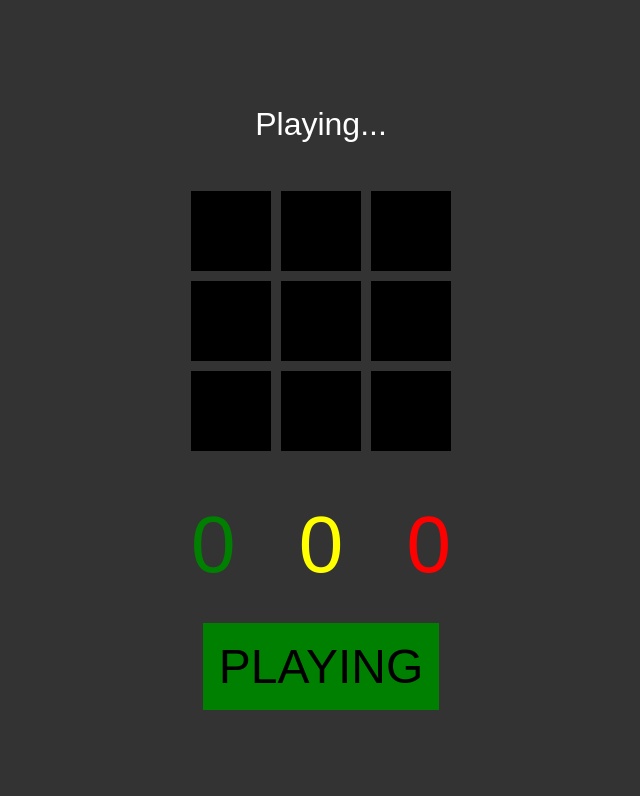
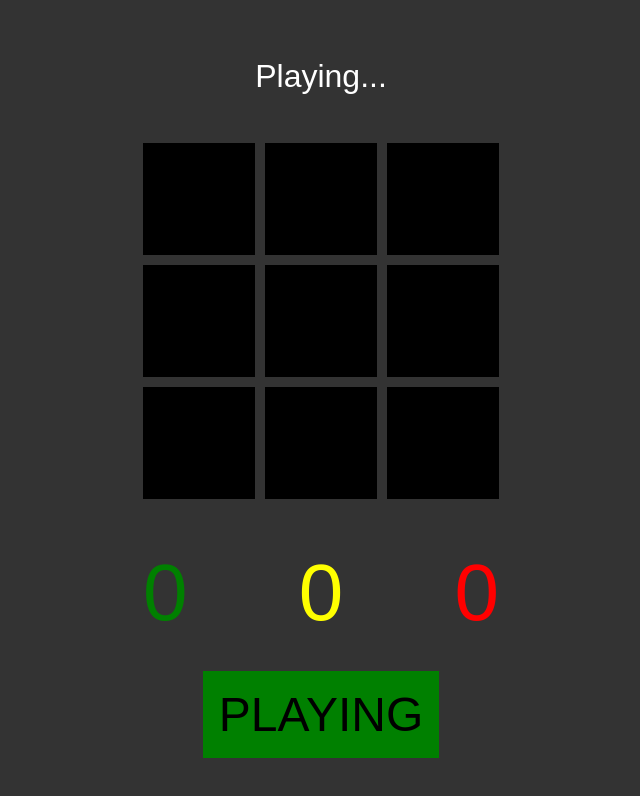
Before and after one commit to RenzoRomeo/tic-tac-toe, a React (Vite) app: page / in a window 1280 px wide. Shown: the top 796 px of the page, without its empty margins (319-959 px from the left). Built offline with nearby package versions, Linux system fonts and the light colour scheme.

Commit message:
bigger squares

```diff
--- a/src/components/square/square.css
+++ b/src/components/square/square.css
@@ -1,6 +1,6 @@
 .square {
-  width: 5rem;
-  height: 5rem;
+  width: 7rem;
+  height: 7rem;
   cursor: pointer;
   display: flex;
   align-items: center;
```
